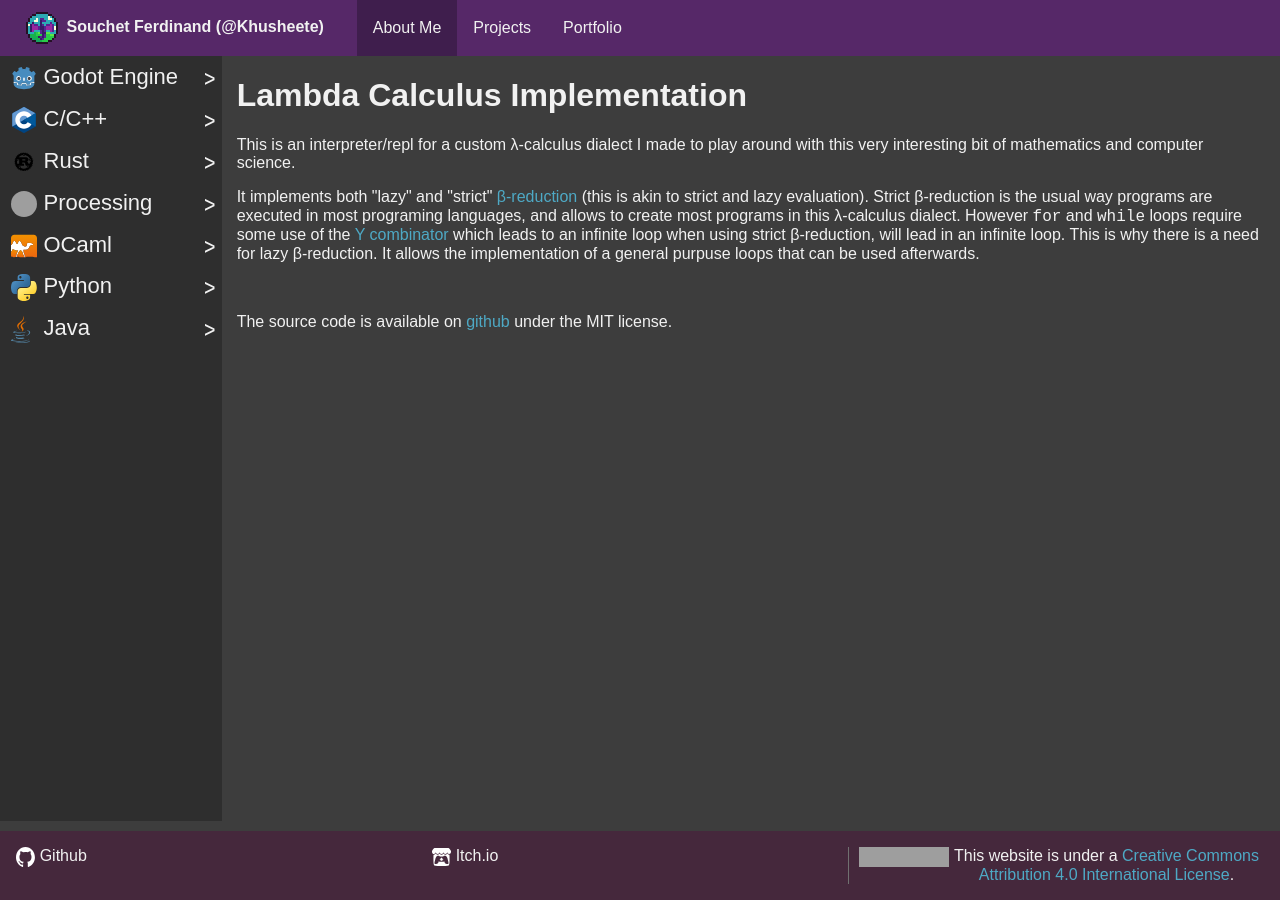
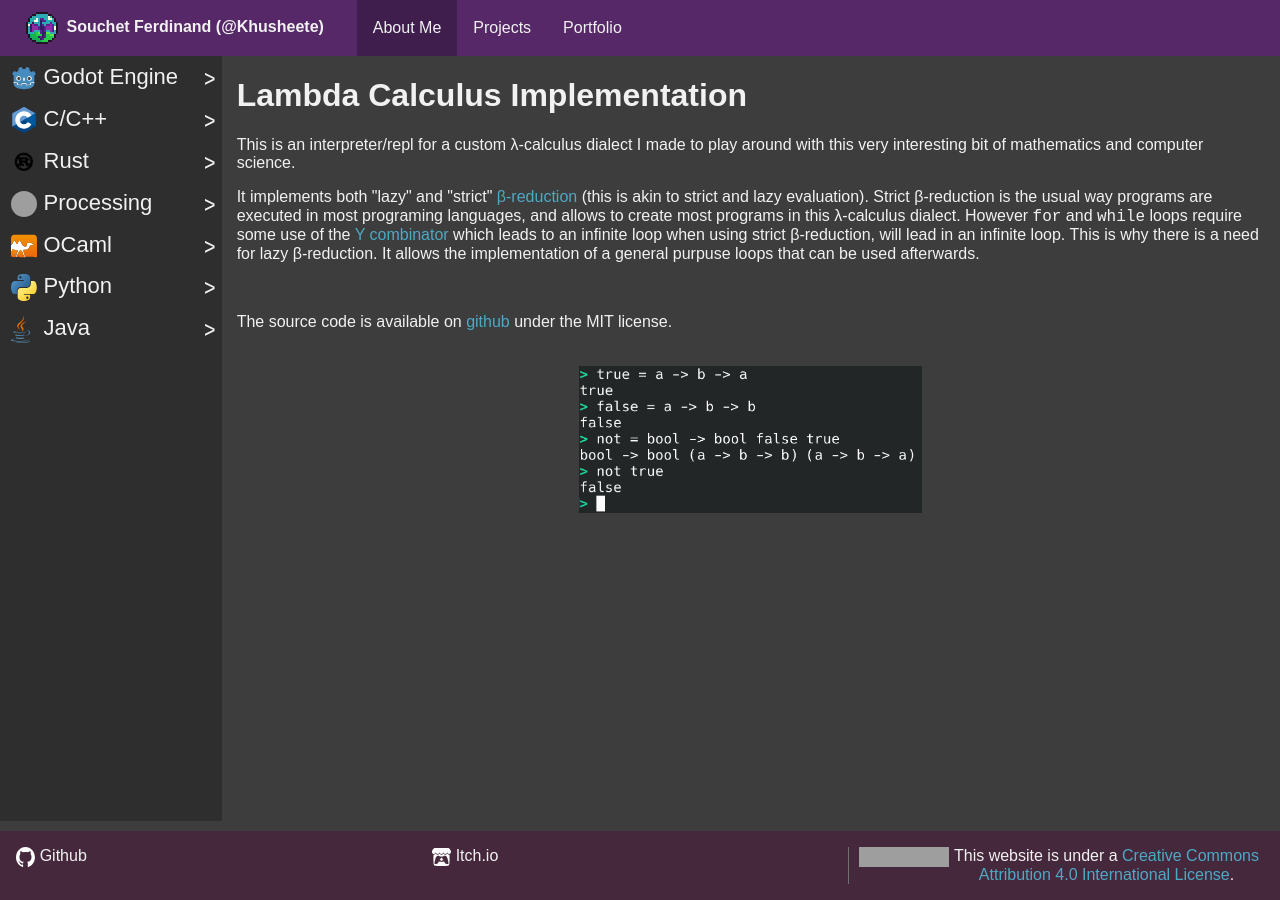
Before and after one commit to Khusheete/khusheete.github.io, a Jekyll site: the page built from projects/ocaml/lambda-calculus/index.html, in a window 1280 px wide. Built offline with Jekyll 4.4.1, drawn with Linux system fonts in a browser that asks for light colours; nearby versions of some CDN libraries; grey boxes are pictures that could not be loaded.

Commit message:
Added image for ocaml/lambda-calculus

```diff
--- a/projects/ocaml/lambda-calculus/index.html
+++ b/projects/ocaml/lambda-calculus/index.html
@@ -20,3 +20,5 @@ layout: "projects"
 <p>
     The source code is available on <a href="https://github.com/Khusheete/LambdaCalculus">github</a> under the MIT license.
 </p>
+<br/>
+<div class="has-text-centered"><div class="pure-u-1-3"><img src="screen0.png"></img></div></div>
```
Also changed, not shown: projects/ocaml/lambda-calculus/screen0.png (added).
